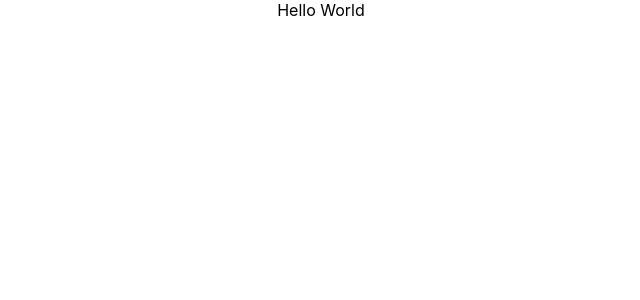
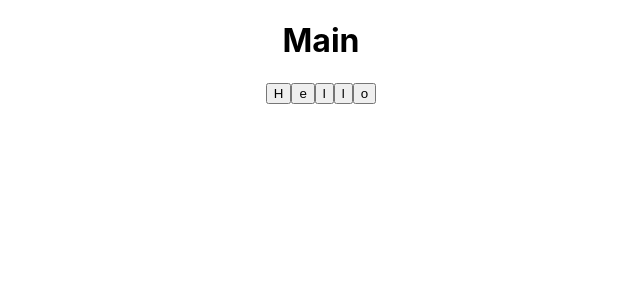
Before and after one commit to dennihous/reactSimple, a React (Create React App) app: page / in a window 1280 px wide. Shown: the top 300 px of the page, without its empty margins (319-959 px from the left). Built offline with nearby package versions, Linux system fonts and the light colour scheme.

Commit message:
Split each letter into a button

```diff
--- a/src/App.js
+++ b/src/App.js
@@ -1,11 +1,14 @@
 import './App.css';
 
 function App() {
-  const word = "Hello World"
+  const word = "Hello"
 
   return (
     <div className="App">
-      {word}
+      <h1>Main</h1>
+      <div>
+        {word.split("").map(char => <button>{char}</button>)}
+      </div>
     </div>
   );
 }
```
